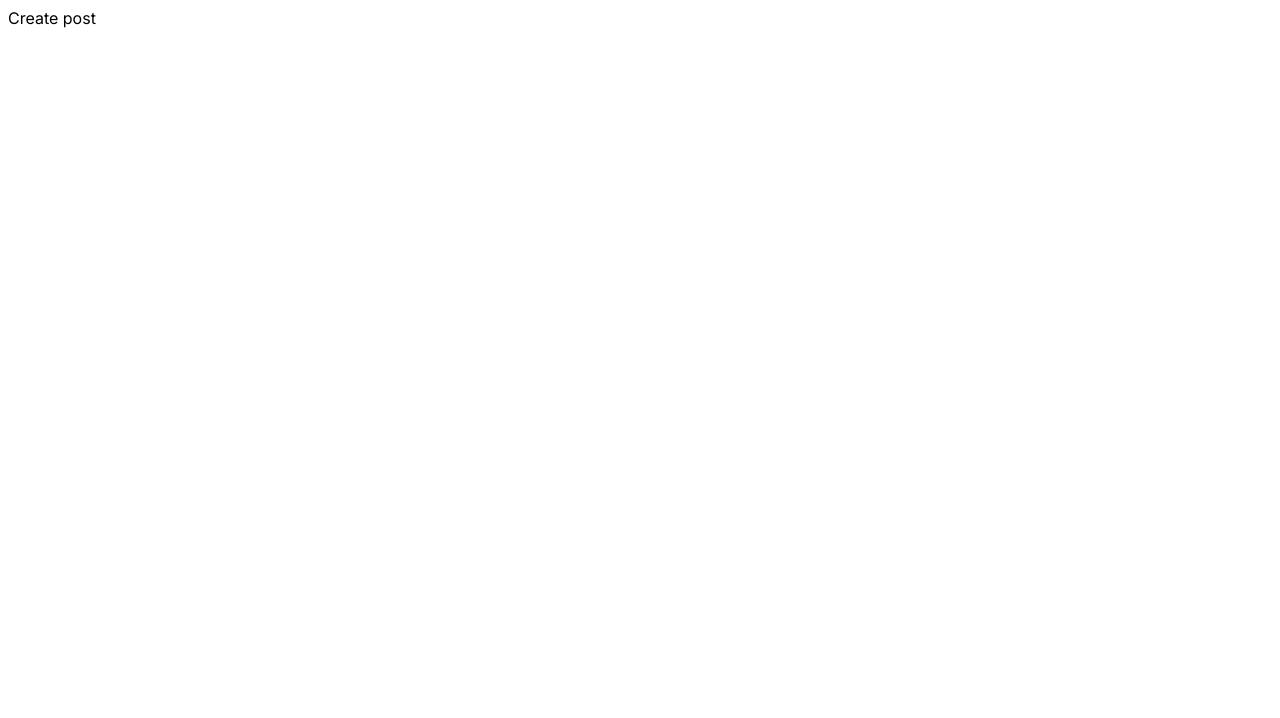
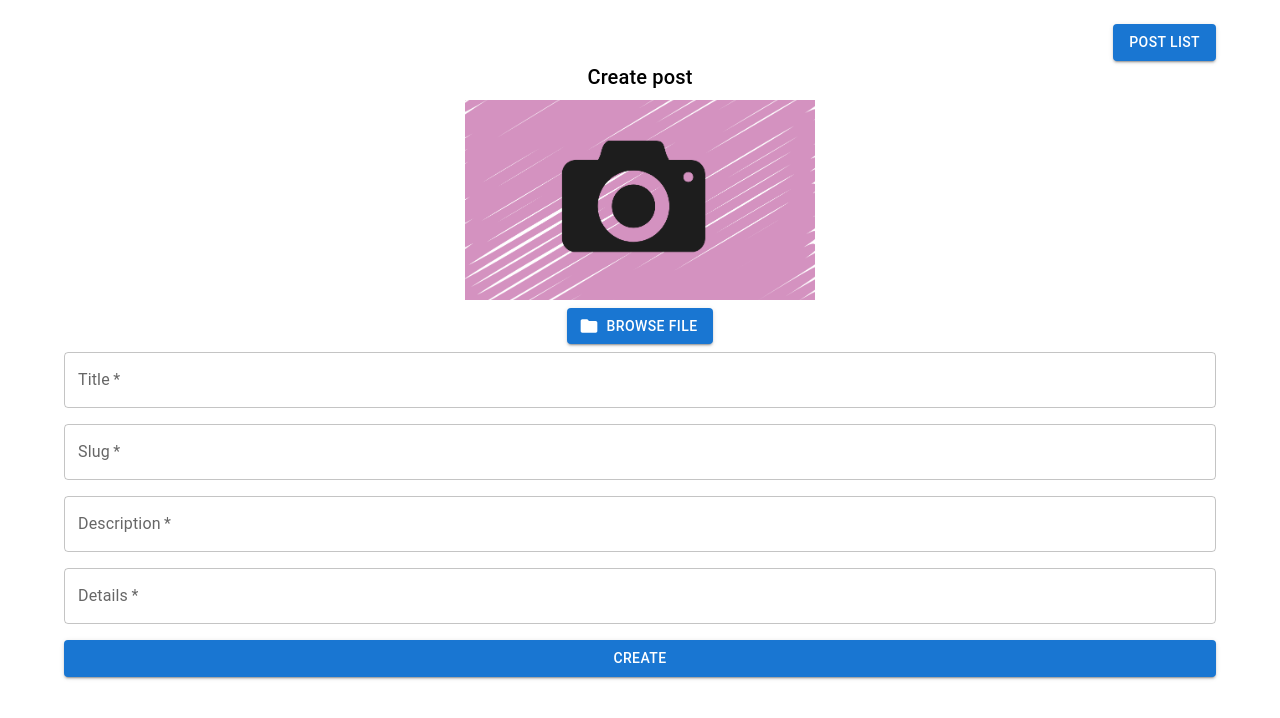
Before and after one commit to kanokpit-yowaratch/nextjs-client-blog, a Next.js app: page /create in a window 1280 px wide. Shown: the top 718 px of the page. Built offline with nearby package versions, Linux system fonts and the light colour scheme.

Commit message:
Add create and upload feature

```diff
--- a/src/app/create/page.tsx
+++ b/src/app/create/page.tsx
@@ -1,8 +1,260 @@
-import React from 'react'
+'use client'
+import { useState } from 'react'
+import { styled } from '@mui/material/styles';
+import { Button, Box, Modal, Typography, Link, Grid, TextField, CssBaseline, Container } from '@mui/material';
+import Folder from '@mui/icons-material/Folder';
+import NextImage from 'next/image'
+import axios from "axios"
+
+const VisuallyHiddenInput = styled('input')({
+  clip: 'rect(0 0 0 0)',
+  clipPath: 'inset(50%)',
+  height: 1,
+  overflow: 'hidden',
+  position: 'absolute',
+  bottom: 0,
+  left: 0,
+  whiteSpace: 'nowrap',
+  width: 1,
+});
+
+const style = {
+  position: 'absolute' as 'absolute',
+  top: '50%',
+  left: '50%',
+  transform: 'translate(-50%, -50%)',
+  width: 400,
+  bgcolor: 'background.paper',
+  border: '2px solid #000',
+  boxShadow: 24,
+  p: 4,
+};
 
 function create() {
+  const [file, setFile] = useState<File>()
+  const [previewAvatar, setPreviewAvatar] = useState<Blob | MediaSource | null>();
+  const [openSuccessModal, setOpenSuccessModal] = useState(false);
+  const [title, setTitle] = useState("");
+  const [slug, setSlug] = useState("");
+  const [description, setDescription] = useState("");
+  const [details, setDetails] = useState("");
+
+  const handleOpen = () => setOpenSuccessModal(true);
+  const handleClose = () => {
+    setOpenSuccessModal(false)
+    setPreviewAvatar(null);
+  };
+
+  // const onUpload = async (e: React.FormEvent<HTMLFormElement>) => {
+  //   e.preventDefault()
+  //   if (!file) return
+  // }
+
+  const handleSubmit = async (event: React.FormEvent<HTMLFormElement>) => {
+    event.preventDefault();
+
+    const api = process.env.NEXT_PUBLIC_API;
+    const formData = new FormData();
+    if (file) {
+      formData.set('file', file);
+    }
+    formData.set('title', title);
+    formData.set('slug', slug);
+    formData.set('description', description);
+    formData.set('details', details);
+    // manual, review later
+    formData.set('category_id', '1');
+    formData.set('cover_id', '1');
+    formData.set('count_view', '0');
+    formData.set('related', '');
+    formData.set('seo_title', '');
+    formData.set('seo_keywords', '');
+    formData.set('seo_description', '');
+    formData.set('active_status', '0');
+    formData.set('article_status', '0');
+
+    try {
+      await axios
+        .post(`${api}/blogs`, formData)
+        .then((response) => {
+          if (response.data.id) {
+            handleOpen();
+            setTimeout(() => {
+              window.location.href = "/";
+            }, 3000)
+          }
+        })
+        .catch((error) => {
+          console.log("error: ", error);
+        });
+    } catch (e) {
+      console.error(e)
+    }
+  };
+
+  const onSelectFile = (event: any) => {
+    const fileObject = event.target.files?.[0] || null;
+    // console.log(fileObject);
+    if (fileObject) {
+      const imgName = fileObject.name;
+
+      const reader = new FileReader();
+      reader.readAsDataURL(fileObject);
+      reader.onloadend = () => {
+        const img: any = new Image();
+
+        img.src = reader.result;
+        // console.log(reader.result);
+
+        img.onload = () => {
+          const canvas = document.createElement("canvas");
+          const maxSize = Math.max(img.width, img.height);
+          canvas.width = maxSize;
+          canvas.height = maxSize;
+          const ctx = canvas.getContext("2d");
+          ctx?.drawImage(
+            img,
+            (maxSize - img.width) / 2,
+            (maxSize - img.height) / 2
+          );
+          canvas.toBlob(
+            (blob: any) => {
+              const file = new File([blob], imgName, {
+                type: "image/png",
+                lastModified: Date.now(),
+              });
+              // console.log(file);
+              setPreviewAvatar(file);
+              setFile(fileObject)
+            },
+            "image/jpeg",
+            0.8
+          );
+        };
+      };
+    }
+  };
+
   return (
-    <div>Create post</div>
+    <Container maxWidth="lg" sx={{ p: 2 }}>
+      <Box dir="rtl">
+        <Link href="/">
+          <Button variant="contained">Post list</Button>
+        </Link>
+      </Box>
+      <Box>
+        <Typography variant="h6" gutterBottom component="div" align='center'>
+          Create post
+        </Typography>
+
+        <form onSubmit={handleSubmit}>
+          <Box display="flex" flexDirection="column" alignItems="center">
+            <Box sx={{ mb: 1 }} display="flex" flexDirection="column" alignItems="center">
+              <div className='preview-image'>
+                {previewAvatar ? (
+                  <NextImage
+                    src={URL.createObjectURL(previewAvatar)}
+                    fill
+                    style={{
+                      objectFit: 'cover',
+                    }}
+                    alt=""
+                  />
+                ) : (
+                  <NextImage
+                    src="/upload-placeholder.jpg"
+                    fill
+                    style={{
+                      objectFit: 'cover',
+                    }}
+                    alt=""
+                  />
+                )}
+              </div>
+
+              <Button sx={{ mt: 1 }} component="label" variant="contained" startIcon={<Folder />} onChange={onSelectFile}>
+                Browse file
+                <VisuallyHiddenInput type="file" />
+              </Button>
+            </Box>
+
+            <Grid container spacing={2} className='form-input'>
+              <Grid item xs={12}>
+                <TextField
+                  id="title"
+                  label="Title"
+                  variant="outlined"
+                  onChange={(e) => setTitle(e.target.value)}
+                  fullWidth
+                  required
+                />
+              </Grid>
+              <Grid item xs={12}>
+                <TextField
+                  id="slug"
+                  label="Slug"
+                  variant="outlined"
+                  onChange={(e) => setSlug(e.target.value)}
+                  fullWidth
+                  required
+                />
+              </Grid>
+              <Grid item xs={12}>
+                <TextField
+                  id="description"
+                  label="Description"
+                  variant="outlined"
+                  onChange={(e) => setDescription(e.target.value)}
+                  fullWidth
+                  required
+                />
+              </Grid>
+              <Grid item xs={12}>
+                <TextField
+                  id="details"
+                  label="Details"
+                  variant="outlined"
+                  onChange={(e) => setDetails(e.target.value)}
+                  fullWidth
+                  required
+                />
+              </Grid>
+              <Grid item xs={12}>
+                <Button type="submit" variant="contained" fullWidth>
+                  Create
+                </Button>
+              </Grid>
+            </Grid>
+
+            {/* <Box>
+            <Button
+              type="submit"
+              variant="contained"
+              startIcon={<CloudUploadIcon />}
+            >
+              Upload
+            </Button>
+          </Box> */}
+          </Box>
+        </form>
+      </Box>
+
+      <Modal
+        open={openSuccessModal}
+        onClose={handleClose}
+        aria-labelledby="modal-modal-title"
+        aria-describedby="modal-modal-description"
+      >
+        <Box sx={style}>
+          <Typography id="modal-modal-title" variant="h6" component="h2">
+            Create post successfully.
+          </Typography>
+          {/* <Typography id="modal-modal-description" sx={{ mt: 2 }}>
+            Your file in [root]/public/uploads directory.
+          </Typography> */}
+        </Box>
+      </Modal>
+    </Container>
   )
 }
 
--- a/src/app/globals.css
+++ b/src/app/globals.css
@@ -25,3 +25,15 @@
     )
     rgb(var(--background-start-rgb));
 }
+
+.preview-image {
+  width: 350px;
+  min-width: 100px;
+  max-width: 400px;
+  height: 200px;
+  position: relative;
+}
+
+.form-input {
+  width: 80%;
+}
--- a/src/app/page.tsx
+++ b/src/app/page.tsx
@@ -31,10 +31,10 @@
 }
 
 async function postList() {
-  const apiUser = 'https://seer-of-human.com';
+  const apiUser = process.env.NEXT_PUBLIC_API;
   let data: Post[] = [];
   await axios
-    .get(`${apiUser}/posts`)
+    .get(`${apiUser}/blogs`)
     .then((response) => {
       data = response.data;
     })
```
Also changed, not shown: public/upload-placeholder.jpg (added), 1 other file (tests, documents, lock files or other folders).
